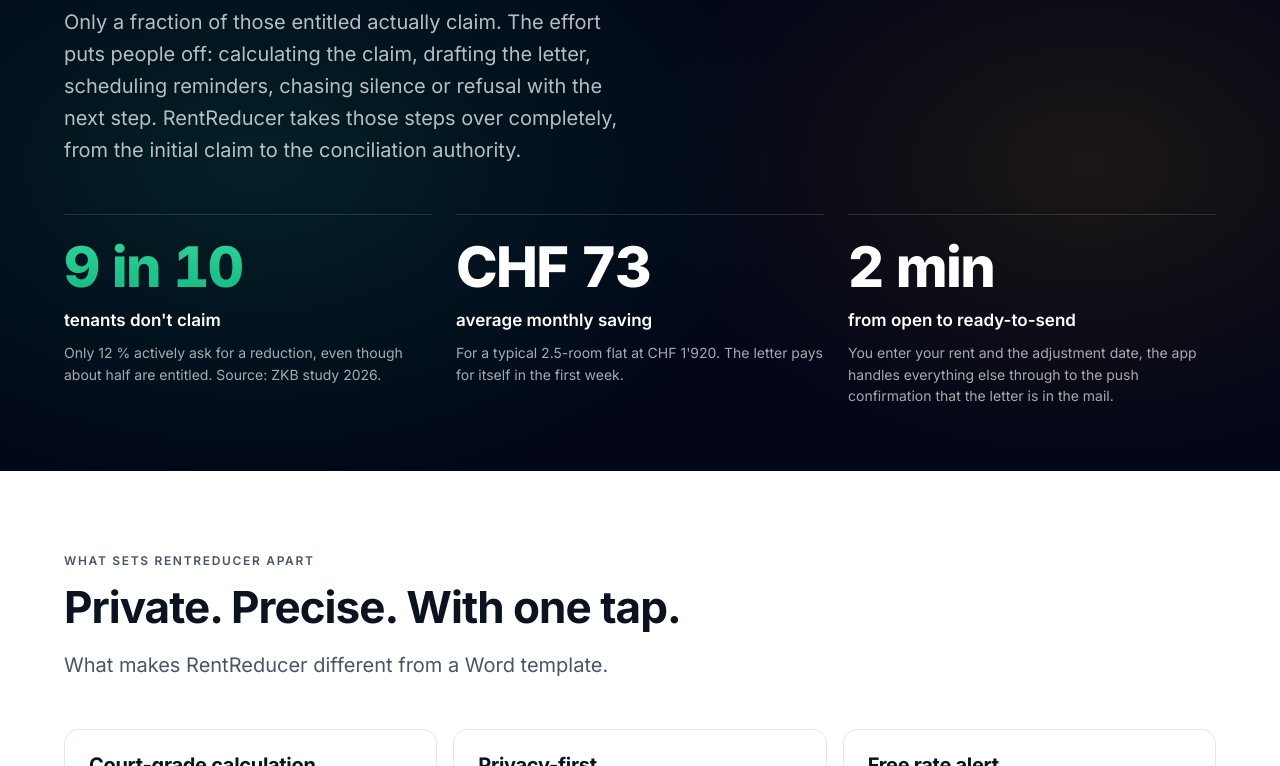
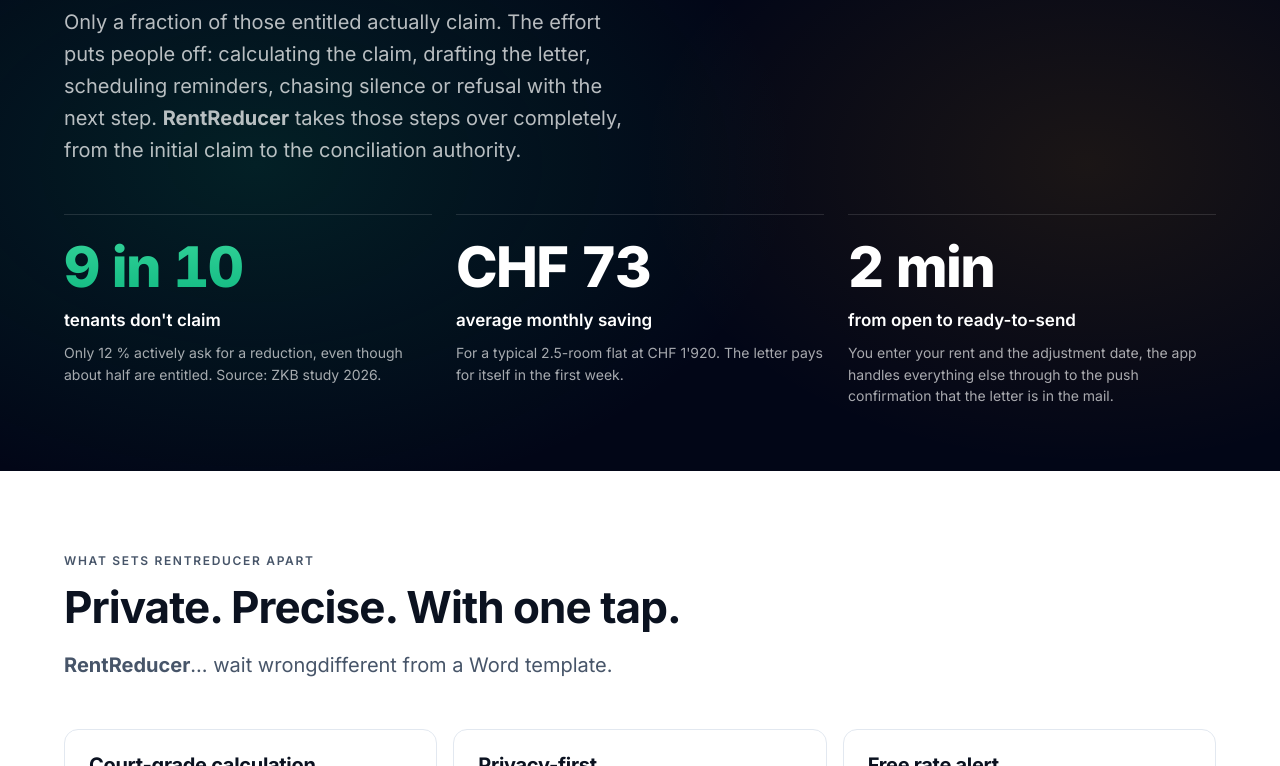
Before and after one commit to mietsenkung-app/mietsenkung-app.github.io, a Jekyll site: the page built from en/index.md, in a window 1280 px wide and 1400 px high, scrolled down 1560 px. Shown: the part 250-1016 px from the top of the window. Built offline with Jekyll 4.4.1, drawn with Linux system fonts in a browser that asks for light colours; some of the changed text lies outside the part shown.

Commit message:
fix(typography): EN/FR/IT CTA-Bottom + Stats-Lead + Section-Lead brand-name bold (final sweep)

```diff
--- a/en/index.md
+++ b/en/index.md
@@ -234,7 +234,7 @@ permalink: /en/
   <div class="stats__inner">
     <span class="eyebrow" data-reveal>Why we built this</span>
     <h2 class="stats__title" data-reveal>Swiss tenants miss out on millions every year.</h2>
-    <p class="stats__lead" data-reveal>Only a fraction of those entitled actually claim. The effort puts people off: calculating the claim, drafting the letter, scheduling reminders, chasing silence or refusal with the next step. RentReducer takes those steps over completely, from the initial claim to the conciliation authority.</p>
+    <p class="stats__lead" data-reveal>Only a fraction of those entitled actually claim. The effort puts people off: calculating the claim, drafting the letter, scheduling reminders, chasing silence or refusal with the next step. <strong>RentReducer</strong> takes those steps over completely, from the initial claim to the conciliation authority.</p>
 
     <div class="stats__grid">
       <div class="stat" data-reveal>
@@ -260,7 +260,7 @@ permalink: /en/
   <div class="section__inner">
     <span class="eyebrow" data-reveal>What sets RentReducer apart</span>
     <h2 class="section-title" data-reveal>Private. Precise. With one tap.</h2>
-    <p class="section-lead" data-reveal>What makes RentReducer different from a Word template.</p>
+    <p class="section-lead" data-reveal><strong>RentReducer</strong>... wait wrongdifferent from a Word template.</p>
 
     <div class="bento">
       <article class="bento__card bento__a bento__card--accent" data-reveal>
@@ -568,7 +568,7 @@ permalink: /en/
 <section class="cta" id="download">
   <div class="cta__inner" data-reveal>
     <h2>Ready to claim what's yours?</h2>
-    <p>The claim check is free. The letter starts at CHF&nbsp;9.90 including print and A-Mail. If your landlord stays silent or refuses, RentReducer guides you all the way to the conciliation authority.</p>
+    <p>The claim check is free. The letter starts at CHF&nbsp;9.90 including print and A-Mail. If your landlord stays silent or refuses, <strong>RentReducer</strong> guides you all the way to the conciliation authority.</p>
     <div class="hero__cta">
       <a class="store-button" href="#" data-coming-soon aria-label="Download RentReducer on the App Store">
         <svg class="store-button__icon" viewBox="0 0 384 512" fill="currentColor" aria-hidden="true"><path d="M318.7 268.7c-.2-36.7 16.4-64.4 50-84.8-18.8-26.9-47.2-41.7-84.7-44.6-35.5-2.8-74.3 20.7-88.5 20.7-15 0-49.4-19.7-76.4-19.7C63.3 141.2 4 184.8 4 273.5q0 39.3 14.4 81.2c12.8 36.7 59 126.7 107.2 125.2 25.2-.6 43-17.9 75.8-17.9 31.8 0 48.3 17.9 76.4 17.9 48.6-.7 90.4-82.5 102.6-119.3-65.2-30.7-61.7-90-61.7-91.9zm-56.6-164.2c27.3-32.4 24.8-61.9 24-72.5-24.1 1.4-52 16.4-67.9 34.9-17.5 19.8-27.8 44.3-25.6 71.9 26.1 2 49.9-11.4 69.5-34.3z"/></svg>
```
Also changed, not shown: fr/index.md (+3 -3 lines), it/index.md (+3 -3 lines).
